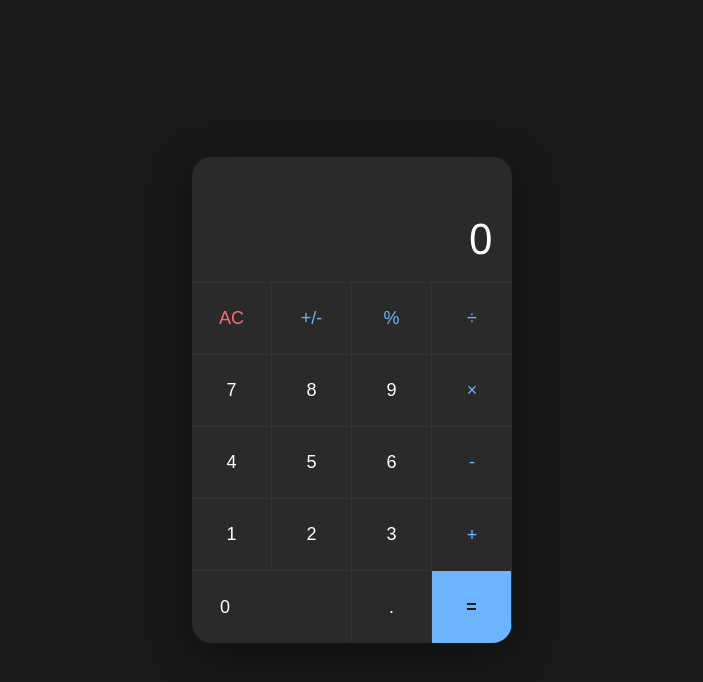
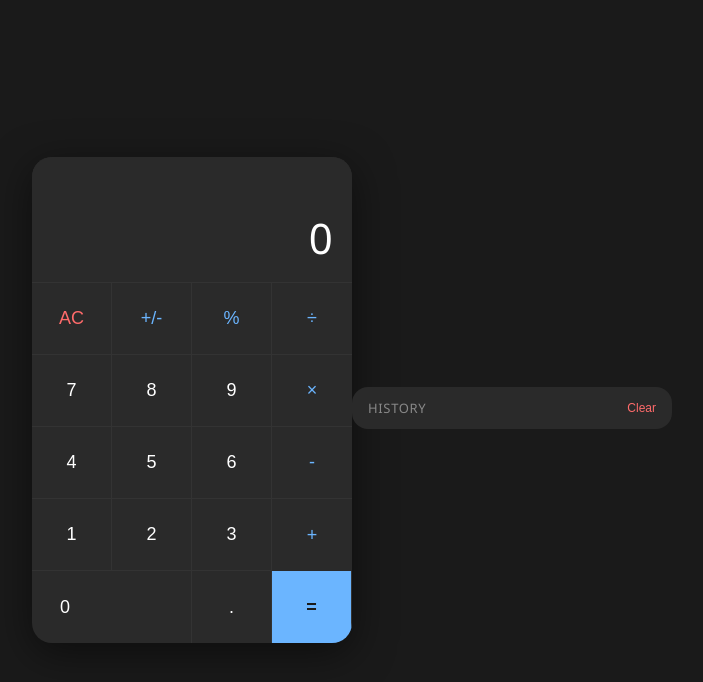
Before and after one commit to yuricantox-png/Nyg-Calculator-7, a plain HTML site: page index.html in a window 1280 px wide. Shown: the whole page, without its empty margins (288-991 px from the left). Drawn offline with Linux system fonts and the light colour scheme.

Commit message:
autalizações em css e html history

```diff
--- a/index.html
+++ b/index.html
@@ -44,6 +44,16 @@
       </div>
     </div>
 
+    <!-- ===== HISTORY PANEL ===== -->
+
+    <div class="history">
+      <div class="history-header">
+        <span>History</span>
+        <button id="clear-history">Clear</button>
+      </div>
+      <ul id="history-list"></ul>
+    </div>
+
     <script src="script.js"></script>
   </body>
 </html>
--- a/script.js
+++ b/script.js
@@ -28,11 +28,11 @@
     if (op === '+') return format(numA + numB)
     if (op === '-') return format(numA - numB)
     if (op === '*') return format(numA * numB)
+    if (op === '%') return format(numA % numB)
     if (op === '/') {
         if (numB === 0) return 'Error'
         return numA / numB
     }
-    if (op === '%') return format(numA % numB)
 }
 
 // ===== SYMBOL DISPLAY =====
--- a/style.css
+++ b/style.css
@@ -82,12 +82,12 @@
   background-color: #461919;
 }
 
-/* remove borda direita da última coluna */
+/* REMOVE RIGHT BORDER FROM LAST COLUMN */
 .btn:nth-child(4n) {
   border-right: none;
 }
 
-/* remove borda inferior da última linha */
+/* REMOVE BOTTOM BORDER FROM LAST ROW */
 .btn:nth-last-child(-n+4) {
   border-bottom: none;
 }
@@ -120,3 +120,58 @@
   justify-content: flex-start;
   padding-left: 28px;
 }
+
+/* ===== HISTORY PANEL ===== */
+.history {
+  width: 320px;
+  margin-top: 16px;
+  background-color: #2a2a2a;
+  border-radius: 16px;
+  overflow: hidden;
+}
+
+.history-header {
+  display: flex;
+  justify-content: space-between;
+  align-items: center;
+  padding: 12px 16px;
+  background-color: 1px solid #333;
+}
+
+.history-header span {
+  font-size: 13px;
+  color: #888;
+  letter-spacing: 0.05em;
+  text-transform: uppercase;
+}
+
+.history-header button {
+  font-size: 12px;
+  color: #ff6b6b;
+  background: none;
+  border: none;
+  cursor: pointer;
+}
+
+.history-header button:hover {
+  opacity: 0.7;
+}
+
+#history-list {
+  list-style: none;
+  max-height: 200px;
+  overflow-y: auto;
+}
+
+#history-list li {
+  padding: 10px 16px;
+  border-bottom: 1px solid #333;
+  display: flex;
+  justify-content: space-between;
+  align-items: center;
+  gap: 12px;
+}
+
+#history-list li:last-child {
+  border-bottom: none;
+}
```
Also changed, not shown: 1 other file.
